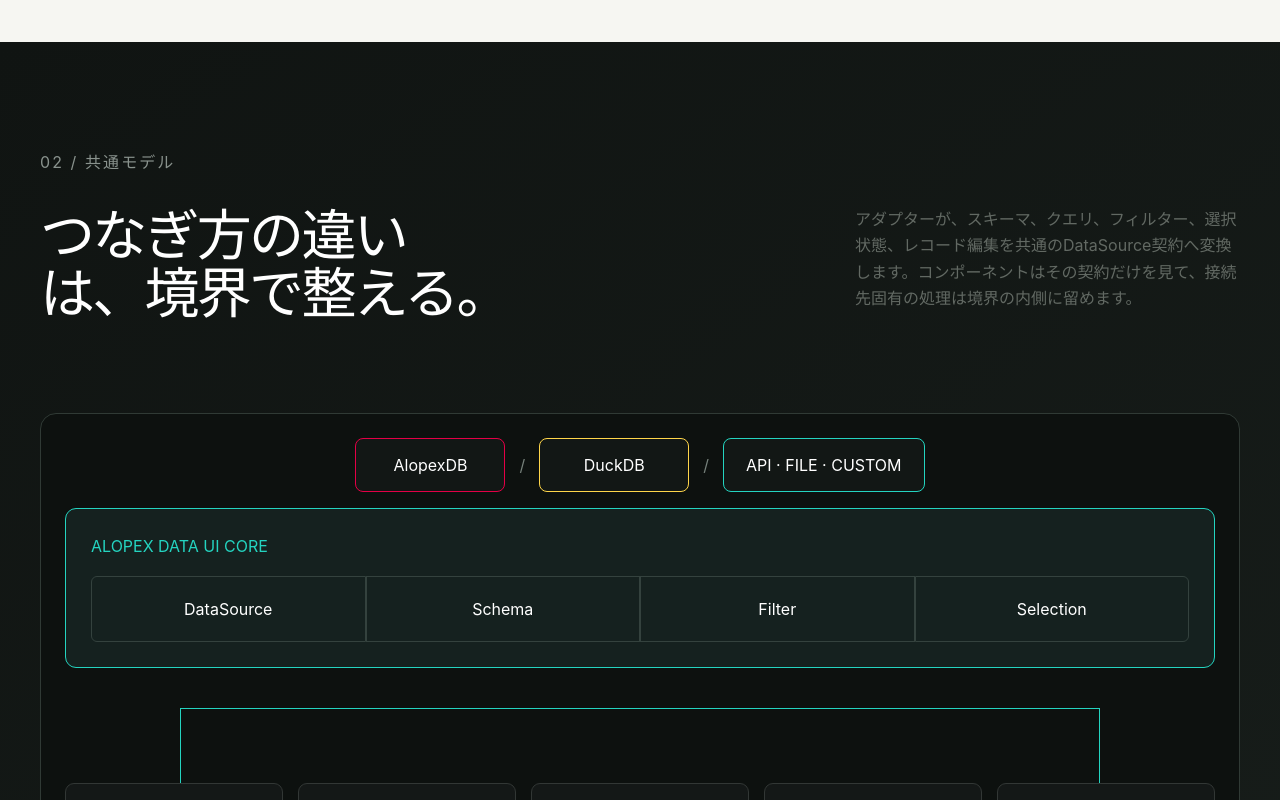
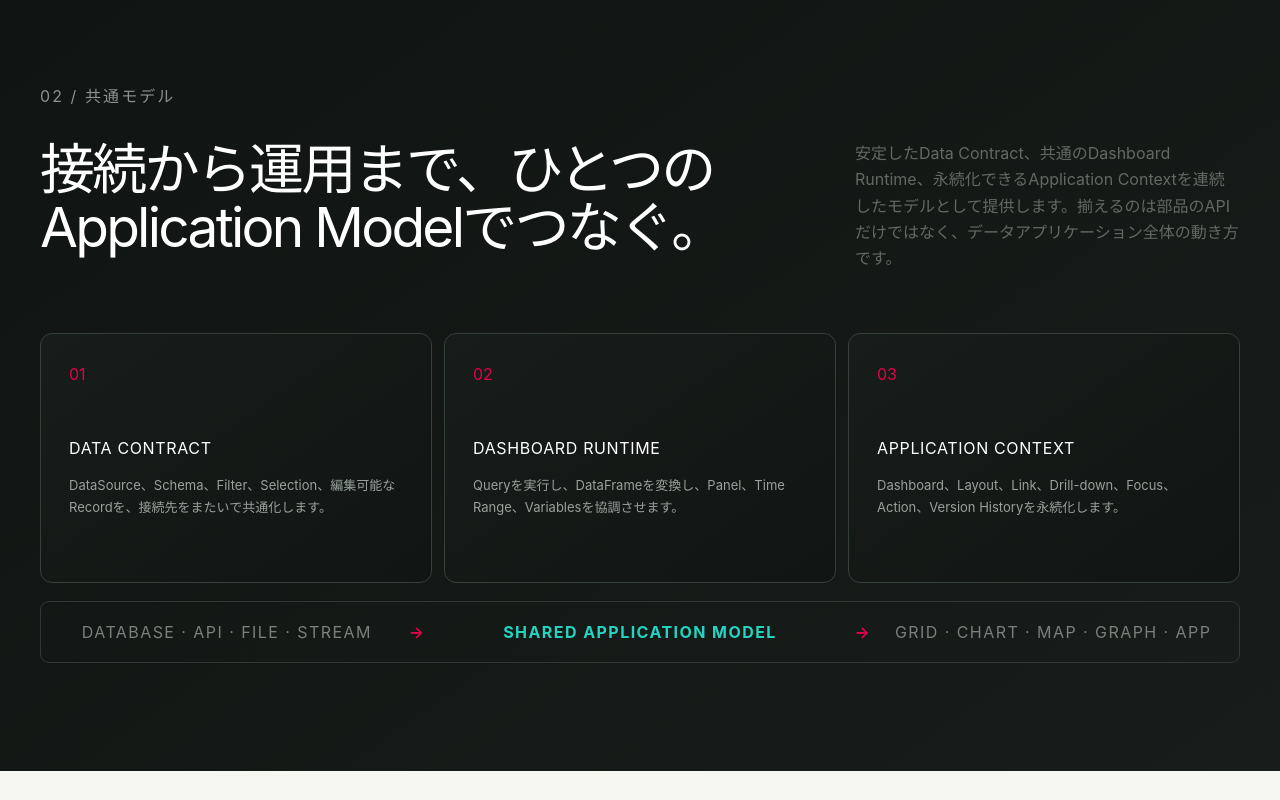
Before and after one commit to alopex-db/alopex-ui-pages, a Next.js app: page /ja in a window 1280 px wide. Shown: the part 2000-2800 px from the top of the page. Built offline with nearby package versions, Linux system fonts and the light colour scheme.

Commit message:
Restructure landing page narrative

```diff
--- a/app/globals.css
+++ b/app/globals.css
@@ -258,3 +258,27 @@ footer{background:#080a09}
 .framework-intro.framework-first{margin-top:0;padding-top:0;border-top:0}
 .component-intro{margin-top:92px;padding-top:58px;border-top:1px solid #343b38}
 @media(max-width:600px){.alopex-capability-grid{grid-template-columns:1fr}.alopex-capability-grid .runtime-capability{border-left:0;border-top:2px solid var(--brand);padding:20px 0 0}.component-intro{margin-top:64px;padding-top:42px}}
+/* A shorter page rhythm: one complementary model section instead of repeated architecture diagrams. */
+.application-model{display:grid;grid-template-columns:repeat(3,1fr);gap:12px;margin-top:56px}
+.application-model article{min-height:250px;padding:28px;border:1px solid #35403b;border-radius:12px;background:linear-gradient(145deg,#171d1a,#111513)}
+.application-model article>span{font:700 9px var(--mono);color:var(--brand)}
+.application-model h3{margin:50px 0 14px;font:700 13px var(--mono);letter-spacing:.04em;color:#fff}
+.application-model p{margin:0;color:#98a29d;font-size:13px;line-height:1.7}
+.application-model-flow{display:grid;grid-template-columns:1fr auto 1.2fr auto 1fr;align-items:center;gap:18px;margin-top:18px;padding:18px 22px;border:1px solid #303936;border-radius:9px;font:8px var(--mono);letter-spacing:.09em;color:#77827c;text-align:center}
+.application-model-flow strong{color:var(--teal)}
+.application-model-flow b{color:var(--brand)}
+.framework-grid article{min-height:300px}
+.framework-grid article h3{margin-top:38px}
+.framework-grid article ul{display:flex;flex-wrap:wrap;gap:7px;margin:24px 0 0;padding:0;list-style:none}
+.framework-grid article li{padding:7px 9px;border:1px solid #35433e;border-radius:5px;background:#171d1a;font:8px var(--mono);color:#b5c0bb}
+.boundary,.components{padding-block:105px}
+@media(max-width:900px){.application-model{grid-template-columns:1fr}.application-model article{min-height:0}.application-model h3{margin-top:30px}.application-model-flow{grid-template-columns:1fr}.application-model-flow b{transform:rotate(90deg)}}
+/* Keep the long-form story scannable on phones without removing content. */
+@media(max-width:600px){
+  .section{padding-block:70px}
+  .component-grid article{min-height:0;padding:22px}
+  .component-grid p{min-height:0;margin-bottom:24px}
+  .framework-grid article{padding:22px}
+  .boundary blockquote{margin-top:46px}
+  .roadmap-list article{padding-block:22px}
+}
--- a/app/landing-page.tsx
+++ b/app/landing-page.tsx
@@ -13,15 +13,15 @@ type PageCopy = {
 
 const copy: Record<Locale, PageCopy> = {
   en: {
-    nav: ["Overview", "Components", "Architecture", "Examples", "Roadmap"], lang: "JA", langHref: "/ja/",
+    nav: ["Overview", "Application Model", "Framework", "Composition", "Roadmap"], lang: "JA", langHref: "/ja/",
     eyebrow: "A CONSISTENT MODEL FOR DATA APPLICATIONS",
     hero: "One interface, wherever the data moves.",
     lead: "Alopex Data UI keeps backend differences at the boundary and unifies data, queries, panels, dashboards, and editing in one application framework—so every data experience can evolve as one coherent system.",
-    explore: "Explore Components", viewArchitecture: "View Architecture",
+    explore: "Explore Framework", viewArchitecture: "View Application Model",
     problem: "Backend choices should not reshape the product experience",
     problemBody: "When queries, schema conversion, filters, and selection state are tied directly to a backend, infrastructure decisions spill into the product. Alopex Data UI keeps that complexity at the boundary.",
-    concept: "Different backends. One way of building.",
-    conceptBody: "Adapters translate schema, queries, filters, selections, and editable records into one DataSource contract. Components work with that contract, while backend-specific behavior stays behind the boundary.",
+    concept: "One application model, from source to workflow.",
+    conceptBody: "Alopex Data UI connects a stable data contract, a shared dashboard runtime, and persistent application context. The result is not just compatible components, but one operating model for complete data applications.",
     boundary: "A stable data boundary. A shared application runtime.",
     existingTitle: "Rendering and interaction engines",
     existingBody: "Rendering, controls, virtualization, charts, maps, graph layouts, and editors stay with mature libraries.",
@@ -35,15 +35,15 @@ const copy: Record<Locale, PageCopy> = {
     inProgress: "IN PROGRESS", planned: "PLANNED", cta: "Let the data move. Keep the product coherent.", ctaBody: "Build today without letting today’s backend choices determine tomorrow’s interface.", github: "View on GitHub", followRoadmap: "Follow the Roadmap", footer: "A consistent UI model for data applications",
   },
   ja: {
-    nav: ["概要", "コンポーネント", "設計", "コード例", "ロードマップ"], lang: "EN", langHref: "/",
+    nav: ["概要", "Application Model", "Framework", "実装例", "ロードマップ"], lang: "EN", langHref: "/",
     eyebrow: "データアプリケーションのための共通UIモデル",
     hero: "変わるデータに、変わらない使い心地を。",
     lead: "Alopex Data UIは、接続先の違いを境界に閉じ込め、データ、クエリ、Panel、Dashboard、編集をひとつのApplication Frameworkで統合します。探索から運用まで、一貫した体験として育てられます。",
-    explore: "コンポーネントを見る", viewArchitecture: "設計を見る",
+    explore: "Frameworkを見る", viewArchitecture: "Application Modelを見る",
     problem: "データの違いまで、画面の違いにしない。",
     problemBody: "クエリ、スキーマ変換、絞り込み、選択状態がバックエンドへ直結していると、基盤の判断がそのまま画面の制約になります。Alopex Data UIは、その複雑さを境界の内側へ収めます。",
-    concept: "つなぎ方の違いは、境界で整える。",
-    conceptBody: "アダプターが、スキーマ、クエリ、フィルター、選択状態、レコード編集を共通のDataSource契約へ変換します。コンポーネントはその契約だけを見て、接続先固有の処理は境界の内側に留めます。",
+    concept: "接続から運用まで、ひとつのApplication Modelでつなぐ。",
+    conceptBody: "安定したData Contract、共通のDashboard Runtime、永続化できるApplication Contextを連続したモデルとして提供します。揃えるのは部品のAPIだけではなく、データアプリケーション全体の動き方です。",
     boundary: "データ境界を揃え、アプリケーションの実行基盤まで共有する。",
     existingTitle: "描画と操作は、成熟したライブラリに任せる",
     existingBody: "コントロール、仮想スクロール、チャート、地図、グラフ描画、エディターは、実績あるライブラリの強みをそのまま活用します。",
@@ -109,34 +109,35 @@ const dashboardFrameworkCopy = {
     eyebrow: "DASHBOARD APPLICATION FRAMEWORK",
     title: "From data components to a complete application runtime",
     body: "Grafana-class dashboard UX needs more than another chart. Alopex Data UI adds a shared runtime for querying, transforming, composing, saving, and reusing interactive data applications.",
-    items: [
-      ["Panel", "The execution unit that brings queries, transforms, visualization settings, links, and interaction state together."],
-      ["Dashboard Canvas", "A persistent authoring canvas for dragging, resizing, grouping, and arranging panels."],
-      ["Query Runner", "A shared runtime for execution, cancellation, caching, streaming, retries, and query status."],
-      ["Data Frame", "A columnar result model shared by charts, tables, maps, graphs, logs, and traces."],
-      ["Transformation Pipeline", "Compose filters, joins, groups, calculations, pivots, sorting, and time alignment before rendering."],
-      ["Time Range", "Share time range, timezone, zoom, and auto-refresh across an entire dashboard."],
-      ["Dashboard Variables", "Drive queries, titles, links, filters, and repeated panels from reusable variables."],
-      ["Visualization Registry", "Register and exchange charts, tables, logs, traces, maps, and graph renderers as plugins."],
-      ["Dashboard Library", "Save, share, version, import, export, and reuse dashboards, panels, and templates."],
+    groups: [
+      ["Execute data", "Run, cancel, cache, stream, and transform every result through one coordinated execution path.", ["Query Runner", "Data Frame", "Transformation Pipeline"]],
+      ["Compose experiences", "Bind data, visualization, layout, time, variables, links, and interaction into reusable panels and dashboards.", ["Panel Model", "Dashboard Canvas", "Time Range", "Dashboard Variables"]],
+      ["Save and extend", "Persist the application as a document, exchange renderers as plugins, and reuse governed assets over time.", ["Dashboard Document", "Visualization Registry", "Dashboard Library", "Version History"]],
     ],
   },
   ja: {
     eyebrow: "DASHBOARD APPLICATION FRAMEWORK",
     title: "部品の集合から、データアプリケーションの実行基盤へ。",
     body: "Grafana相当のダッシュボード体験に必要なのは、チャートの追加ではありません。クエリ、変換、配置、保存、再利用を一貫して扱う共通ランタイムを、Alopex Data UIの正式な製品スコープとして加えます。",
-    items: [
-      ["Panel", "クエリ、変換、表示設定、可視化、リンク、操作状態をまとめる基本実行単位。"],
-      ["Dashboard Canvas", "Panelをドラッグ、リサイズ、グループ化し、配置を保存できる編集キャンバス。"],
-      ["Query Runner", "実行、キャンセル、キャッシュ、ストリーミング、再試行、状態管理を共通化。"],
-      ["Data Frame", "チャート、表、地図、グラフ、ログ、トレースで共有できる列指向の結果モデル。"],
-      ["Transformation Pipeline", "フィルター、結合、集約、計算、ピボット、並べ替え、時間整列を表示前に構成。"],
-      ["Time Range", "時間範囲、タイムゾーン、ズーム、自動更新をDashboard全体へ共有。"],
-      ["Dashboard Variables", "クエリ、タイトル、リンク、フィルター、Panelの繰り返しを動的に制御。"],
-      ["Visualization Registry", "チャート、表、ログ、トレース、地図、グラフをプラグインとして登録・交換。"],
-      ["Dashboard Library", "Dashboard、Panel、テンプレートを保存、共有、履歴管理、再利用。"],
+    groups: [
+      ["データを実行する", "実行、キャンセル、キャッシュ、ストリーミング、変換を、ひとつの協調した実行経路で扱います。", ["Query Runner", "Data Frame", "Transformation Pipeline"]],
+      ["体験を構成する", "データ、可視化、レイアウト、時間、Variables、リンク、操作を、再利用できるPanelとDashboardへ束ねます。", ["Panel Model", "Dashboard Canvas", "Time Range", "Dashboard Variables"]],
+      ["保存し、拡張する", "ApplicationをDocumentとして永続化し、RendererをPluginとして交換し、管理された資産として再利用します。", ["Dashboard Document", "Visualization Registry", "Dashboard Library", "Version History"]],
     ],
   },
+} as const;
+
+const applicationModelCopy = {
+  en: [
+    ["DATA CONTRACT", "Normalize DataSource, schema, filters, selections, and editable records across every backend."],
+    ["DASHBOARD RUNTIME", "Execute queries, transform DataFrames, and coordinate panels, time range, and variables."],
+    ["APPLICATION CONTEXT", "Persist dashboards, layouts, links, drill-down, focus, actions, and version history."],
+  ],
+  ja: [
+    ["DATA CONTRACT", "DataSource、Schema、Filter、Selection、編集可能なRecordを、接続先をまたいで共通化します。"],
+    ["DASHBOARD RUNTIME", "Queryを実行し、DataFrameを変換し、Panel、Time Range、Variablesを協調させます。"],
+    ["APPLICATION CONTEXT", "Dashboard、Layout、Link、Drill-down、Focus、Action、Version Historyを永続化します。"],
+  ],
 } as const;
 
 const useCaseCopy = {
@@ -164,9 +165,8 @@ export function LandingPage({ locale, basePath = "" }: { locale: Locale; basePat
   const principles = principleCopy[locale];
   const phases = phaseCopy[locale];
   const dashboardFramework = dashboardFrameworkCopy[locale];
-  const ids = ["#overview", "#components", "#architecture", "#examples", "#roadmap"];
+  const ids = ["#overview", "#architecture", "#components", "#examples", "#roadmap"];
   const sectionLabels = locale === "ja" ? ["01 / 課題", "02 / 共通モデル", "03 / 境界", "04 / コンポーネント", "05 / コード例", "06 / ユースケース", "07 / ロードマップ"] : ["01 / THE PROBLEM", "02 / THE MODEL", "03 / THE BOUNDARY", "04 / COMPONENTS", "05 / COMPOSITION", "06 / USE CASES", "07 / ROADMAP"];
-  const layers = locale === "ja" ? [["06","APPLICATION / STUDIO","業務アプリケーションとAlopex Studio"],["05","DASHBOARD / WORKSPACE","Dashboard · Explorer · Grid · Map · Graph · Editor"],["04","PANEL RUNTIME","Query · Transform · Visualization · Interaction"],["03","DATA MODEL","DataFrame · Schema · Filter · Selection"],["02","DATA SOURCE ADAPTERS","AlopexDB / DuckDB / API / File / Custom"],["01","RENDERER ADAPTERS","RevoGrid / ECharts / Perspective / deck.gl / cosmos.gl"],["00","PROVEN ENGINES","データ処理・描画・操作を担う既存エンジン"]] : [["06","APPLICATION / STUDIO","Your product and Alopex Studio"],["05","DASHBOARD / WORKSPACE","Dashboard · Explorer · Grid · Map · Graph · Editor"],["04","PANEL RUNTIME","Query · Transform · Visualization · Interaction"],["03","DATA MODEL","DataFrame · Schema · Filter · Selection"],["02","DATA SOURCE ADAPTERS","AlopexDB / DuckDB / API / File / Custom"],["01","RENDERER ADAPTERS","RevoGrid / ECharts / Perspective / deck.gl / cosmos.gl"],["00","PROVEN ENGINES","Data, rendering, and interaction engines"]];
 
   return <main lang={locale} className="site">
     <header className="site-header">
@@ -201,16 +201,14 @@ export function LandingPage({ locale, basePath = "" }: { locale: Locale; basePat
       </div>
     </section>
 
-    <section className="signal-strip five" aria-label="Product principles"><div><b>01</b> STABLE DATA BOUNDARY</div><div><b>02</b> FRAMEWORK INDEPENDENT</div><div><b>03</b> RENDERER INDEPENDENT</div><div><b>04</b> SCHEMA DRIVEN</div><div><b>05</b> LARGE-DATA READY</div></section>
-
     <section className="section shell problem" id="overview"><SectionIndex>{sectionLabels[0]}</SectionIndex><div className="problem-copy"><h2>{t.problem}</h2><p>{t.problemBody}</p></div>
       <div className="problem-grid">{problemItems[locale].map(([title, description],i) => <article key={title}><span>{String(i+1).padStart(2,"0")}</span><h3>{title}</h3><p>{description}</p></article>)}</div>
     </section>
 
     <section className="section concept" id="architecture"><div className="shell"><SectionIndex light>{sectionLabels[1]}</SectionIndex><div className="section-heading split"><h2>{t.concept}</h2><p>{t.conceptBody}</p></div>
-      <div className="model-diagram"><div className="engine-inputs"><span>AlopexDB</span><i>/</i><span>DuckDB</span><i>/</i><span>API · FILE · CUSTOM</span></div><div className="model-core"><span>ALOPEX DATA UI CORE</span><div>{["DataSource", "Schema", "Filter", "Selection"].map(x => <b key={x}>{x}</b>)}</div></div><div className="model-rail"/>
-        <div className="engine-row">{[["FORM","Vaadin"],["GRID","RevoGrid"],["CHART","ECharts"],["GRAPH","cosmos.gl"],["MAP","deck.gl"]].map(([a,b],i) => <div key={a}><span className={`glyph g${i}`}/><strong>{a}</strong><small>{b}</small></div>)}</div>
-      </div></div></section>
+      <div className="application-model">{applicationModelCopy[locale].map(([name, description], i)=><article key={name}><span>{String(i+1).padStart(2,"0")}</span><h3>{name}</h3><p>{description}</p></article>)}</div>
+      <div className="application-model-flow"><span>DATABASE · API · FILE · STREAM</span><b>→</b><strong>SHARED APPLICATION MODEL</strong><b>→</b><span>GRID · CHART · MAP · GRAPH · APP</span></div>
+    </div></section>
 
     <section className="section shell boundary"><SectionIndex>{sectionLabels[2]}</SectionIndex><div className="section-heading"><h2>{t.boundary}</h2></div>
       <div className="boundary-grid"><article className="existing"><header><span>PROVEN LIBRARIES</span><b>{t.existingTitle}</b></header><div className="tag-cloud">{["Lit","Vaadin","RevoGrid","AG Grid","Apache ECharts","Perspective","deck.gl","MapLibre GL","cosmos.gl","CodeMirror","Dockview"].map(x=><span key={x}>{x}</span>)}</div><p>{t.existingBody}</p></article>
@@ -220,7 +218,7 @@ export function LandingPage({ locale, basePath = "" }: { locale: Locale; basePat
 
     <section className="section components" id="components"><div className="shell"><SectionIndex light>{sectionLabels[3]}</SectionIndex>
       <div className="framework-intro framework-first"><span>{dashboardFramework.eyebrow}</span><h3>{dashboardFramework.title}</h3><p>{dashboardFramework.body}</p></div>
-      <div className="framework-grid">{dashboardFramework.items.map(([name,desc],i)=><article key={name}><span>{String(i+1).padStart(2,"0")}</span><h3>{name}</h3><p>{desc}</p></article>)}</div>
+      <div className="framework-grid">{dashboardFramework.groups.map(([name,desc,modules],i)=><article key={name}><span>{String(i+1).padStart(2,"0")}</span><h3>{name}</h3><p>{desc}</p><ul>{modules.map(module=><li key={module}>{module}</li>)}</ul></article>)}</div>
       <div className="section-heading split component-intro"><h2>{t.components}</h2><p>{t.componentsLead}</p></div>
       <div className="component-grid">{components.map(([name,desc,icon],i)=><article key={name}><div className={`component-icon ${icon}`}><span/><span/><span/></div><span className="component-number">0{i+1}</span><h3>{name}</h3><p>{desc}</p><a href="#examples">{t.componentLink} <span>↗</span></a></article>)}</div>
     </div></section>
@@ -229,9 +227,6 @@ export function LandingPage({ locale, basePath = "" }: { locale: Locale; basePat
       <div className="code-tabs"><span className="active">TypeScript</span><span>DataSource contract</span><span>Custom adapter</span></div><div className="code-window"><div className="line-numbers">1<br/>2<br/>3<br/>4<br/>5<br/>6<br/>7<br/>8<br/>9<br/>10<br/>11<br/>12</div><pre><code><span className="muted">{"// Adapt any backend to the stable DataSource contract."}</span>{`\n`}<span className="blue">const</span> source: <span className="pink">DataSource</span> = {'{'}{`\n  `}schema: () =&gt; backend.getSchema(),{`\n  `}query: (request) =&gt; backend.query(request),{`\n  `}update: (change) =&gt; backend.update(change),{`\n`}{'}'};{`\n\n`}<span className="muted">{"// Every component consumes the same contract."}</span>{`\n`}grid.dataSource = source;{`\n`}chart.dataSource = source;{`\n`}form.dataSource = source;{`\n`}explorer.dataSource = source;</code></pre></div>
     </section>
 
-    <section className="section architecture-map"><div className="shell"><div className="section-heading split"><h2>{t.architecture}</h2><p>{t.architectureBody}</p></div><div className="layer-stack">
-      {layers.map(([n,a,b],i)=><div key={n} className={i===2||i===3?"accent":""}><span>{n}</span><b>{a}</b><p>{b}</p></div>)}
-      <div className="db-adapter engine-card"><span className="engine-card-label">DATA SOURCES</span><div><b>AlopexDB</b><small>Built-in adapter</small></div><div><b>DuckDB</b><small>Built-in adapter</small></div><div><b>Custom Backend</b><small>Adapter</small></div><span>{locale === "ja" ? "接続先の違いは境界で吸収" : "Backend details stay at the boundary"}</span></div></div></div></section>
 
     <section className="section shell use-cases"><SectionIndex>{sectionLabels[5]}</SectionIndex><div className="section-heading"><h2>{t.useCases}</h2></div><div className="use-case-grid">{useCases.map(([name,desc],i)=><article key={name}><span className={`scene scene-${i}`}><i/><i/><i/><i/></span><div><small>0{i+1}</small><h3>{name}</h3><p>{desc}</p></div></article>)}</div></section>
 
```
